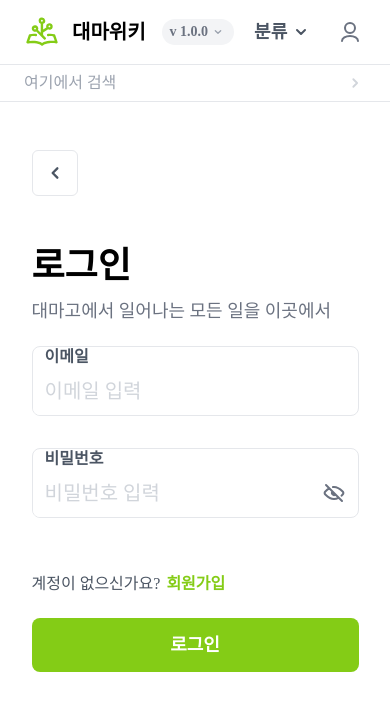
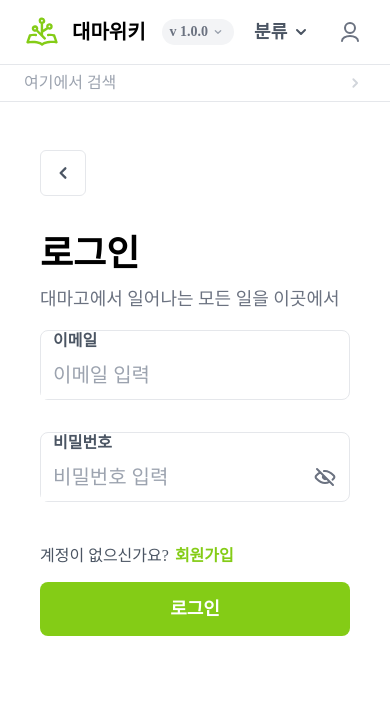
Before and after one commit to Daemawiki/Claudia, a Next.js app: page /login in a window 390 px wide. Shown: the top 710 px of the page. Built offline with nearby package versions, Linux system fonts and the light colour scheme.

Commit message:
[DMWCOMM-32-36-39-41] polish auth rhythm, controls, and dropdown responsiveness

```diff
--- a/src/app/(with-header)/login/page.tsx
+++ b/src/app/(with-header)/login/page.tsx
@@ -54,9 +54,14 @@ export default function Login() {
   return (
     <div className={authFormLayoutClass}>
       <div className={authFormPanelClass}>
-        <div onClick={() => router.back()} className={authBackButtonClass}>
+        <button
+          type="button"
+          onClick={() => router.back()}
+          className={authBackButtonClass}
+          aria-label="뒤로 가기"
+        >
           <Arrow size={28} className="text-gray600" />
-        </div>
+        </button>
         <div className={authInfoBlockClass}>
           <div className={authTitleBlockClass}>
             <p className="text-bold36 text-black">로그인</p>
--- a/src/app/(with-header)/signup/page.tsx
+++ b/src/app/(with-header)/signup/page.tsx
@@ -131,9 +131,14 @@ export default function Signup() {
   return (
     <div className={authFormLayoutClass}>
       <div className={authFormPanelClass}>
-        <div onClick={() => prevStep()} className={authBackButtonClass}>
+        <button
+          type="button"
+          onClick={() => prevStep()}
+          className={authBackButtonClass}
+          aria-label="이전 단계"
+        >
           <Arrow size={28} className="text-gray600" />
-        </div>
+        </button>
         <div className={authInfoBlockClass}>
           <div className={authTitleBlockClass}>
             <p className="text-bold36 text-black">회원가입</p>
@@ -142,11 +147,11 @@ export default function Signup() {
           {page[pageNum].page}
         </div>
         <div className={authBottomBlockClass}>
-          <div className="w-full gap-2 flex justify-center items-center">
+          <div className="mx-auto flex w-fit items-center gap-2">
             {page.map((_, index) => (
               <div
                 key={index}
-                className={`h-2 transition-all rounded-full ${pageNum === index ? "w-4 bg-lime400" : "w-2 bg-gray300"}`}
+                className={`h-2 rounded-full transition-all ${pageNum === index ? "w-5 bg-lime400" : "w-2 bg-gray300"}`}
               />
             ))}
           </div>
--- a/src/components/RegisterInput.tsx
+++ b/src/components/RegisterInput.tsx
@@ -72,7 +72,7 @@ export const RegisterInput = ({
     password: (
       <div
         onClick={() => setHidePassword(!hidePassword)}
-        className="flex p-3 cursor-pointer text-gray500"
+        className="flex items-center justify-center px-3 text-gray500 cursor-pointer"
       >
         {hidePassword ? <Hide /> : <Show />}
       </div>
@@ -112,24 +112,23 @@ export const RegisterInput = ({
           )}
           {inputType[type]}
         </div>
-      </div>
-
-      <p className={formFieldErrorClass}>
-        {error}
         {type === "dropdown" && dropdownOpen && (
-          <div className="top-0 z-10 rounded-lg bg-white border border-gray200 shadow-lg overflow-y-scroll absolute w-[432px] h-36 flex flex-col">
-            {dropdownValue?.map((item, index) => (
-              <div
-                key={index}
+          <div className="absolute left-0 right-0 top-full z-20 mt-1 flex max-h-36 flex-col overflow-y-scroll rounded-lg border border-gray200 bg-white shadow-lg">
+            {dropdownValue?.map(item => (
+              <button
+                key={String(item)}
+                type="button"
                 onClick={() => handleDropdownChange(item)}
-                className="w-full py-3 px-4 border-b border-b-gray100 text-black text-medium18 hover:bg-gray50"
+                className="w-full border-b border-b-gray100 px-4 py-3 text-left text-black text-medium18 hover:bg-gray50"
               >
                 {item}
-              </div>
+              </button>
             ))}
           </div>
         )}
-      </p>
+      </div>
+
+      <p className={formFieldErrorClass}>{error}</p>
     </div>
   );
 };
--- a/src/constant/formStyle.ts
+++ b/src/constant/formStyle.ts
@@ -1,23 +1,24 @@
-export const authFormLayoutClass = "flex h-screen w-full justify-center pt-6";
+export const authFormLayoutClass =
+  "flex min-h-screen w-full justify-center px-4 pt-6 sm:px-5";
 
 export const authFormPanelClass =
-  "flex w-[480px] flex-col gap-12 rounded-3xl p-6";
+  "flex w-full max-w-[480px] flex-col gap-9 rounded-3xl p-6 sm:p-5";
 
 export const authBackButtonClass =
-  "flex w-fit rounded-md border border-gray200 bg-white p-2 hover:bg-gray50";
+  "flex w-fit self-start rounded-md border border-gray200 bg-white p-2 hover:bg-gray50";
 
-export const authInfoBlockClass = "flex w-full flex-col gap-6";
+export const authInfoBlockClass = "flex w-full flex-col gap-5";
 
 export const authTitleBlockClass = "flex w-full flex-col gap-3";
 
 export const authDescriptionClass = "text-medium18 text-gray500";
 
-export const authBottomBlockClass = "flex w-full flex-col gap-6";
+export const authBottomBlockClass = "mt-auto flex w-full flex-col gap-4";
 
 export const formFieldContainerClass = "flex w-full flex-col gap-2";
 
 export const formFieldWrapperClass =
-  "flex w-full flex-col overflow-hidden rounded-lg border border-gray200 focus-within:border-lime500";
+  "relative flex w-full flex-col rounded-lg border border-gray200 focus-within:border-lime500";
 
 export const formFieldLabelClass =
   "flex w-full px-3 pt-3 text-semibold16 text-gray600";
@@ -25,7 +26,7 @@ export const formFieldLabelClass =
 export const formFieldInputRowClass = "flex w-full items-center gap-2";
 
 export const formFieldInputClass =
-  "w-full p-3 text-medium20 placeholder:text-gray300";
+  "w-full p-3 text-medium20 placeholder:text-gray400";
 
 export const formFieldDropdownTextClass =
   "flex w-full cursor-pointer p-3 text-medium20 text-gray800";
```
